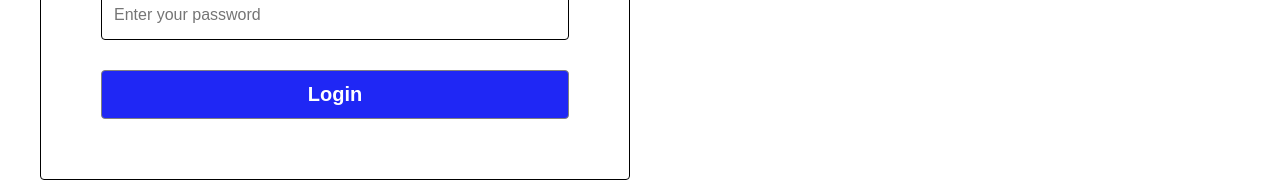
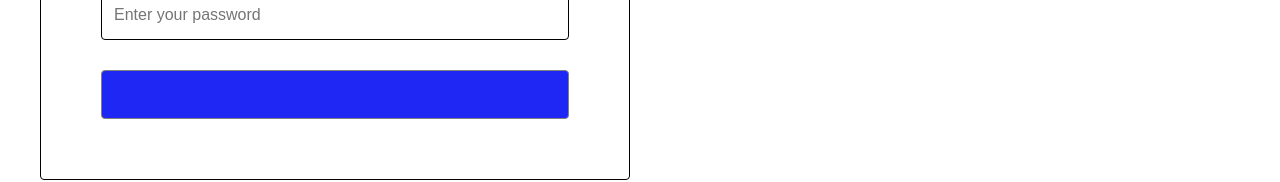
Before and after one commit to SergeiVS/react-app-typescript, a React (Create React App) app: page /login in a window 1280 px wide. Shown: the part 410-592 px from the top of the page. Built offline with nearby package versions, Linux system fonts and the light colour scheme.

Commit message:
add button color control

```diff
--- a/src/components/Button/Button.tsx
+++ b/src/components/Button/Button.tsx
@@ -9,6 +9,7 @@ function Button({
   imgSrc,
   disabled = false,
   isRed = false,
+  backgroundColor = colors.PRIMARY_BLUE,
 }: ButtonProps) {
   return (
     <SyledButton
@@ -16,9 +17,10 @@ function Button({
       type={type}
       onClick={onClick}
       disabled={disabled}
+      $backgroundColor={backgroundColor}
     >
-      {imgSrc && <ButtonImage src={imgSrc} alt="icon" />}
-      {!imgSrc && name}
+      {!!imgSrc && <ButtonImage src={imgSrc} alt="icon" />}
+      {!!imgSrc && name}
     </SyledButton>
   );
 }
--- a/src/components/Button/styles.ts
+++ b/src/components/Button/styles.ts
@@ -2,15 +2,15 @@ import styled from "@emotion/styled";
 import { colors } from "styles/colors";
 
 interface StyledButtonProps {
+  $backgroundColor: string;
   $isRed: boolean;
 }
 
-const getButtonColor = ($isRed: boolean | undefined) => {
-  if ($isRed) {
-    return colors.ERROR;
-  } else {
-    return colors.PRIMARY_BLUE;
-  }
+const getButtonColor = (
+  $isRed: boolean | undefined,
+  $backgroundColor: string
+) => {
+  return $isRed ? colors.ERROR : $backgroundColor;
 };
 
 export const SyledButton = styled("button")<StyledButtonProps>`
@@ -21,8 +21,9 @@ export const SyledButton = styled("button")<StyledButtonProps>`
   border: 1px solid grey;
   font-size: 20px;
   font-weight: 600;
-  background-color: ${({ $isRed }) => getButtonColor($isRed)};
-  color: rgba(255, 255, 255, 1);
+  background-color: ${({ $isRed, $backgroundColor }) =>
+    getButtonColor($isRed, $backgroundColor)};
+  color: "white";
   cursor: pointer;
   &:disabled {
     cursor: not-allowed;
--- a/src/components/Button/types.ts
+++ b/src/components/Button/types.ts
@@ -9,5 +9,5 @@ export interface ButtonProps {
   onClick?: (event: MouseEvent) => void;
   disabled?: boolean;
   isRed?: boolean;
-
+  backgroundColor?: string;
 }
--- a/src/components/LoginForm/LoginForm.tsx
+++ b/src/components/LoginForm/LoginForm.tsx
@@ -5,6 +5,7 @@ import { StyledLoginForm } from "./styles";
 import { StyledFormTitle } from "./styles";
 import { InputsFieldsWrapper } from "./styles";
 import { LOGIN_FORM_NAMES } from "./types";
+import { colors } from "styles/colors";
 
 import { useFormik } from "formik";
 import * as Yup from "yup";
@@ -60,7 +61,12 @@ function LoginForm() {
           error={formik.errors[LOGIN_FORM_NAMES.PASSWORD]}
         />
       </InputsFieldsWrapper>
-      <Button disabled={formik.isSubmitting} name="Login" type="submit" />
+      <Button
+        disabled={formik.isSubmitting}
+        name="Login"
+        type="submit"
+        backgroundColor={colors.PRIMARY_BLUE}
+      />
     </StyledLoginForm>
   );
 }
```
